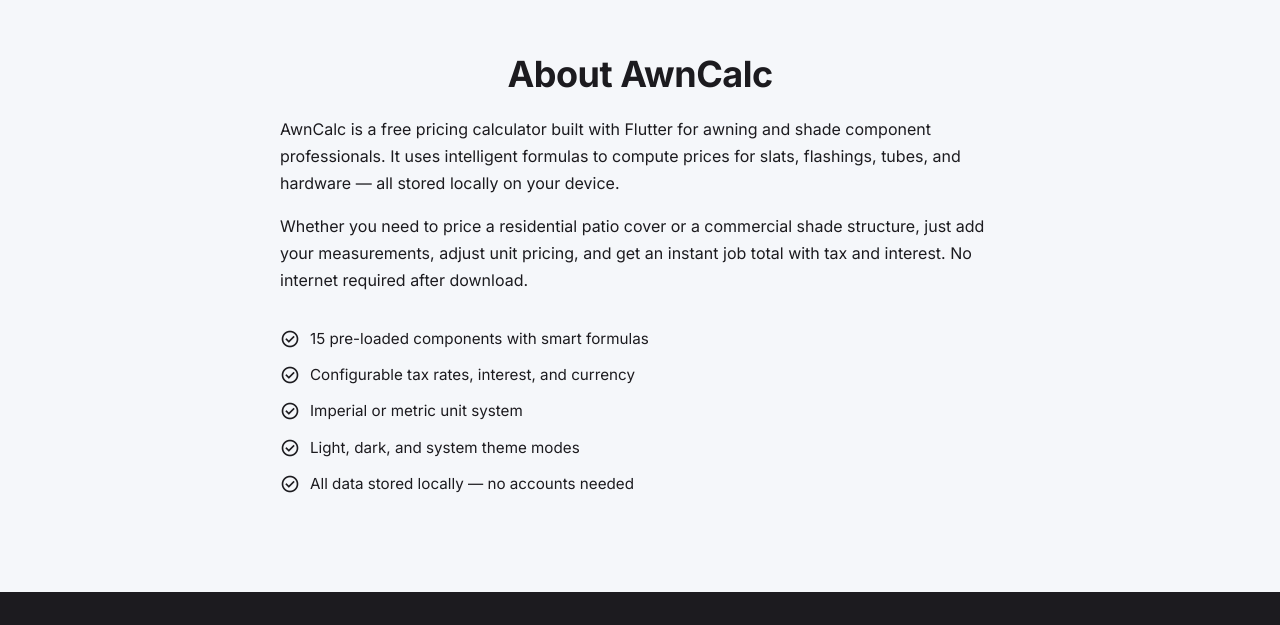
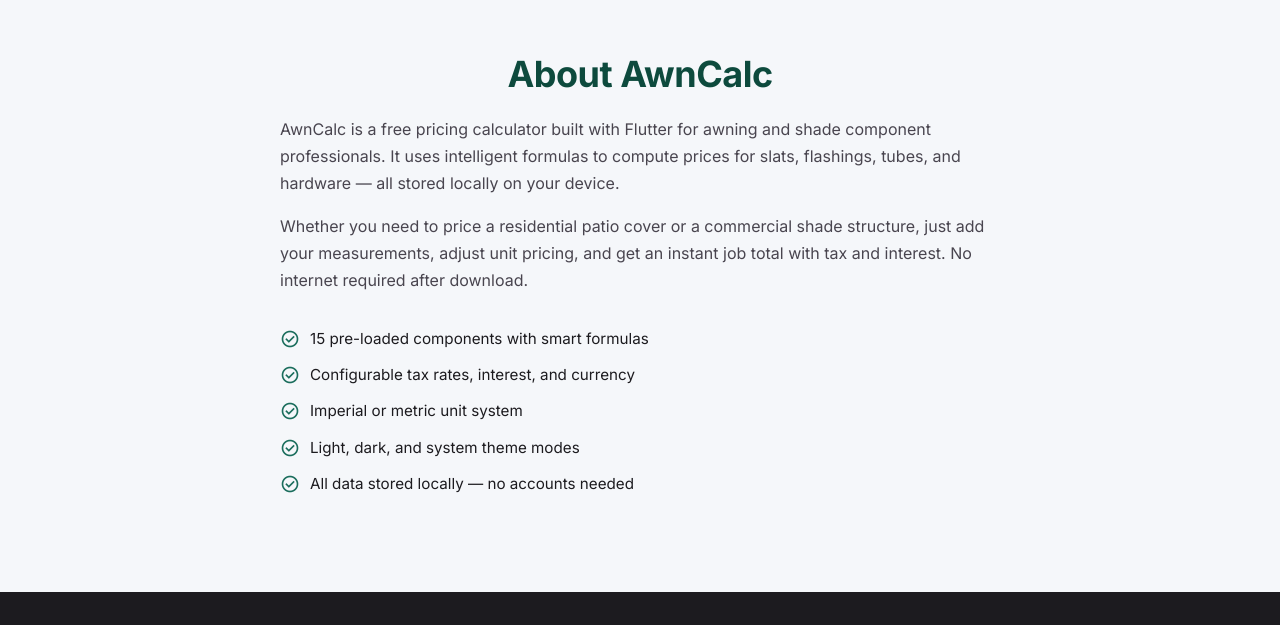
Before and after one commit to LiquidHive/awn-calc-website, an Angular app: page / in a window 1280 px wide. Shown: the part 1635-2260 px from the top of the page. Built offline with nearby package versions, Linux system fonts and the light colour scheme.

Commit message:
feat: add CSS variables for theming and improve body styling

```diff
--- a/src/app/app.css
+++ b/src/app/app.css
@@ -1,75 +1,3 @@
-:root {
-  --primary: #1a6d5c;
-  --primary-light: #2a8a76;
-  --primary-dark: #0d4a3d;
-  --primary-container: #d4ede7;
-  --on-primary: #ffffff;
-  --surface: #f5f7fa;
-  --surface-container: #eef0f4;
-  --on-surface: #1c1b1f;
-  --on-surface-variant: #49454f;
-  --outline: #79747e;
-  --tertiary: #7c5800;
-  --tertiary-container: #ffdf9d;
-  --card-bg: #ffffff;
-  --hero-gradient: linear-gradient(135deg, #d4ede7 0%, #f5f7fa 50%, #eef0f4 100%);
-  --nav-bg: rgba(255, 255, 255, 0.85);
-  --shadow-primary: 0 4px 16px rgba(26, 109, 92, 0.25);
-  --shadow-primary-lg: 0 8px 24px rgba(26, 109, 92, 0.35);
-  --shadow-card: 0 8px 32px rgba(26, 109, 92, 0.08);
-  --shadow-card-sm: 0 4px 20px rgba(26, 109, 92, 0.06);
-  --btn-secondary-hover: #e0e2e8;
-}
-
-[data-theme='dark'] {
-  --primary: #6fcf97;
-  --primary-light: #8fdbaa;
-  --primary-dark: #d4ede7;
-  --primary-container: #1a6d5c;
-  --on-primary: #1c1b1f;
-  --surface: #0d1117;
-  --surface-container: #161b22;
-  --on-surface: #e6edf3;
-  --on-surface-variant: #b0b8c1;
-  --outline: #484f58;
-  --tertiary: #ffb74d;
-  --tertiary-container: #5c3d00;
-  --card-bg: #161b22;
-  --hero-gradient: linear-gradient(135deg, #0d1117 0%, #161b22 50%, #1c2128 100%);
-  --nav-bg: rgba(13, 17, 23, 0.85);
-  --shadow-primary: 0 4px 16px rgba(0, 0, 0, 0.3);
-  --shadow-primary-lg: 0 8px 24px rgba(0, 0, 0, 0.4);
-  --shadow-card: 0 8px 32px rgba(0, 0, 0, 0.2);
-  --shadow-card-sm: 0 4px 20px rgba(0, 0, 0, 0.15);
-  --btn-secondary-hover: #1c2128;
-}
-
-*,
-*::before,
-*::after {
-  margin: 0;
-  padding: 0;
-  box-sizing: border-box;
-}
-
-html {
-  scroll-behavior: smooth;
-}
-
-body {
-  font-family:
-    'Inter',
-    -apple-system,
-    BlinkMacSystemFont,
-    'Segoe UI',
-    Roboto,
-    sans-serif;
-  color: var(--on-surface);
-  background: var(--surface);
-  line-height: 1.6;
-  -webkit-font-smoothing: antialiased;
-}
-
 .container {
   max-width: 1100px;
   margin: 0 auto;
--- a/src/styles.css
+++ b/src/styles.css
@@ -1,3 +1,49 @@
+:root {
+  --primary: #1a6d5c;
+  --primary-light: #2a8a76;
+  --primary-dark: #0d4a3d;
+  --primary-container: #d4ede7;
+  --on-primary: #ffffff;
+  --surface: #f5f7fa;
+  --surface-container: #eef0f4;
+  --on-surface: #1c1b1f;
+  --on-surface-variant: #49454f;
+  --outline: #79747e;
+  --tertiary: #7c5800;
+  --tertiary-container: #ffdf9d;
+  --card-bg: #ffffff;
+  --hero-gradient: linear-gradient(135deg, #d4ede7 0%, #f5f7fa 50%, #eef0f4 100%);
+  --nav-bg: rgba(255, 255, 255, 0.85);
+  --shadow-primary: 0 4px 16px rgba(26, 109, 92, 0.25);
+  --shadow-primary-lg: 0 8px 24px rgba(26, 109, 92, 0.35);
+  --shadow-card: 0 8px 32px rgba(26, 109, 92, 0.08);
+  --shadow-card-sm: 0 4px 20px rgba(26, 109, 92, 0.06);
+  --btn-secondary-hover: #e0e2e8;
+}
+
+[data-theme='dark'] {
+  --primary: #6fcf97;
+  --primary-light: #8fdbaa;
+  --primary-dark: #d4ede7;
+  --primary-container: #1a6d5c;
+  --on-primary: #1c1b1f;
+  --surface: #0d1117;
+  --surface-container: #161b22;
+  --on-surface: #e6edf3;
+  --on-surface-variant: #b0b8c1;
+  --outline: #484f58;
+  --tertiary: #ffb74d;
+  --tertiary-container: #5c3d00;
+  --card-bg: #161b22;
+  --hero-gradient: linear-gradient(135deg, #0d1117 0%, #161b22 50%, #1c2128 100%);
+  --nav-bg: rgba(13, 17, 23, 0.85);
+  --shadow-primary: 0 4px 16px rgba(0, 0, 0, 0.3);
+  --shadow-primary-lg: 0 8px 24px rgba(0, 0, 0, 0.4);
+  --shadow-card: 0 8px 32px rgba(0, 0, 0, 0.2);
+  --shadow-card-sm: 0 4px 20px rgba(0, 0, 0, 0.15);
+  --btn-secondary-hover: #1c2128;
+}
+
 *,
 *::before,
 *::after {
@@ -18,9 +64,8 @@
     'Segoe UI',
     Roboto,
     sans-serif;
-  color: #1c1b1f;
-  background: #f5f7fa;
+  color: var(--on-surface);
+  background: var(--surface);
   line-height: 1.6;
   -webkit-font-smoothing: antialiased;
-  -moz-osx-font-smoothing: grayscale;
 }
```
